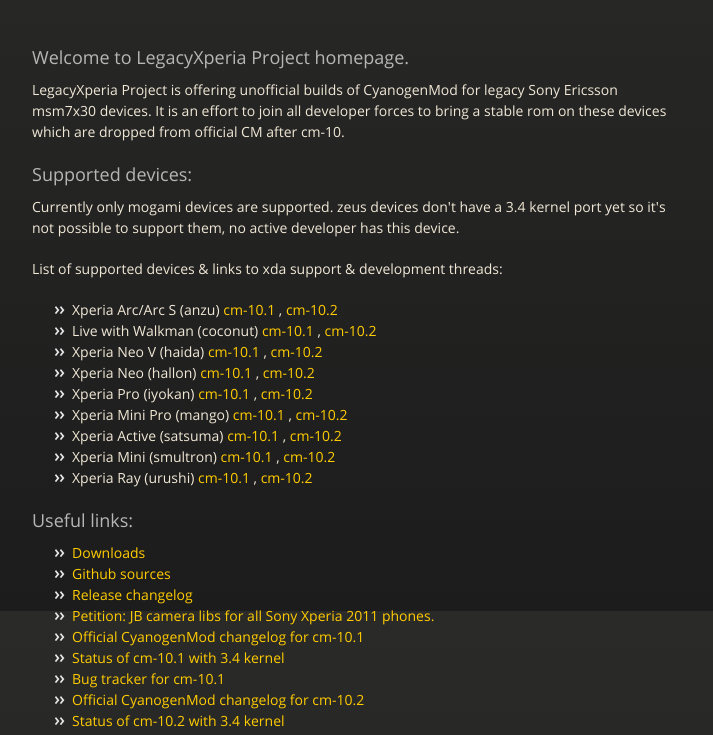
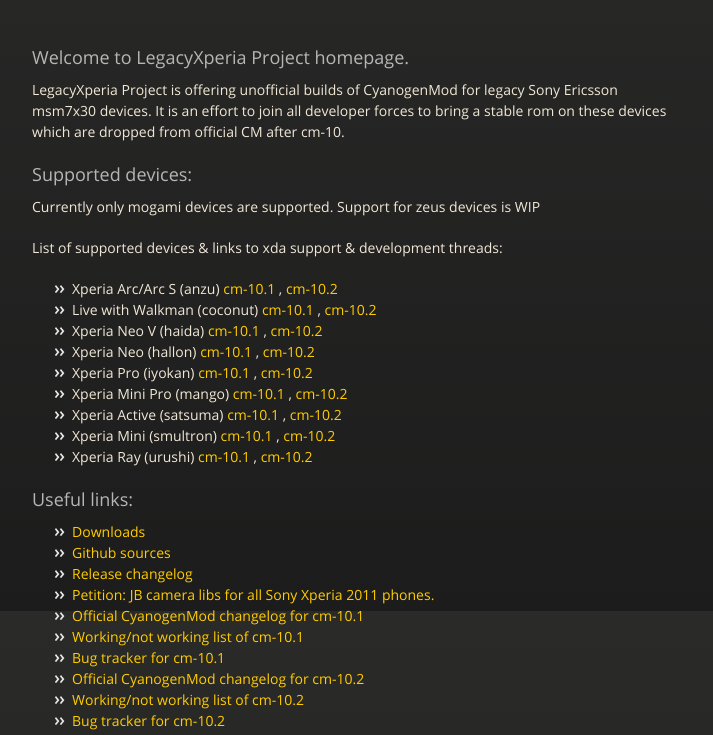
Before and after one commit to LegacyXperia/LegacyXperia.github.io, a plain HTML site: page index.html in a window 1280 px wide. Shown: the part 189-924 px from the top of the page, without its empty margins (283-996 px from the left). Drawn offline with nearby package versions, Linux system fonts and the light colour scheme.

Commit message:
More proper titles

```diff
--- a/index.html
+++ b/index.html
@@ -37,7 +37,7 @@
 <h3>
 <a name="supported-devices" class="anchor" href="#supported-devices"><span class="octicon octicon-link"></span></a>Supported devices:</h3>
 
-<p>Currently only mogami devices are supported. zeus devices don't have a 3.4 kernel port yet so it's not possible to support them, no active developer has this device.</p>
+<p>Currently only mogami devices are supported. Support for zeus devices is WIP</p>
 
 <p>List of supported devices &amp; links to xda support &amp; development threads:</p>
 
@@ -69,10 +69,10 @@
 <li><a href="https://github.com/LegacyXperia/local_manifests/wiki/Changelog">Release changelog</a></li>
 <li><a href="http://www.groubal.com/jb-camera-libs-for-all-sony-xperia-2011-phones/">Petition: JB camera libs for all Sony Xperia 2011 phones.</a></li>
 <li><a href="http://review.cyanogenmod.org/#/q/status:merged+branch:cm-10.1,n,z">Official CyanogenMod changelog for cm-10.1</a></li>
-<li><a href="https://github.com/M66B/cm-xtended/wiki/CM10.1-kernel-3.4-status">Status of cm-10.1 with 3.4 kernel</a></li>
+<li><a href="https://github.com/M66B/cm-xtended/wiki/CM10.1-kernel-3.4-status">Working/not working list of cm-10.1</a></li>
 <li><a href="https://github.com/M66B/cm-xtended/issues?state=open">Bug tracker for cm-10.1</a></li>
 <li><a href="http://review.cyanogenmod.org/#/q/status:merged+branch:cm-10.2,n,z">Official CyanogenMod changelog for cm-10.2</a></li>
-<li><a href="https://github.com/LegacyXperia/local_manifests/wiki/CM10.2-kernel-3.4-status">Status of cm-10.2 with 3.4 kernel</a></li>
+<li><a href="https://github.com/LegacyXperia/local_manifests/wiki/CM10.2-kernel-3.4-status">Working/not working list of cm-10.2</a></li>
 <li><a href="https://github.com/LegacyXperia/local_manifests/issues?state=open">Bug tracker for cm-10.2</a></li>
 </ul><h3>
 <a name="useful-guides" class="anchor" href="#useful-guides"><span class="octicon octicon-link"></span></a>Useful guides:</h3>
```
